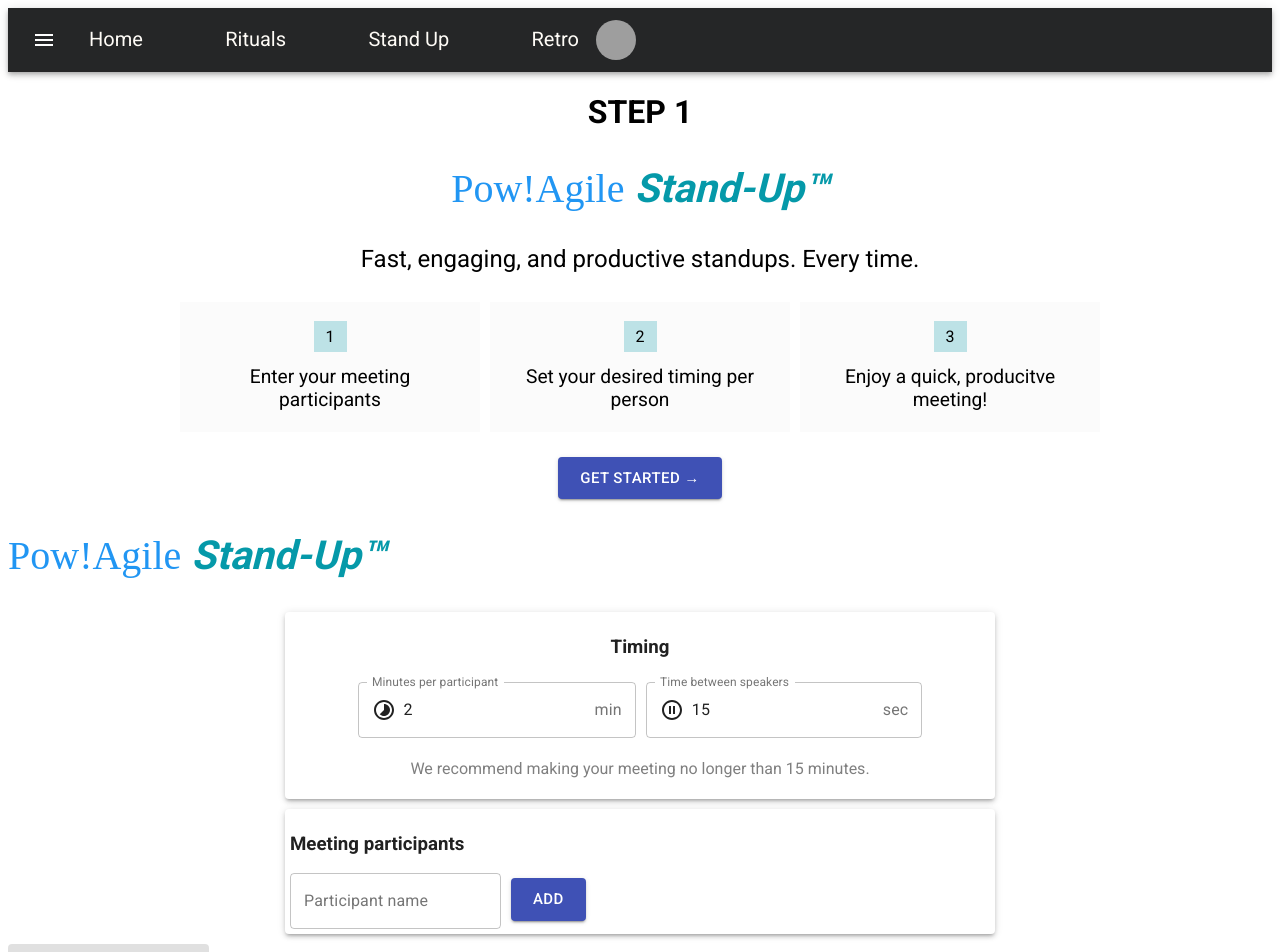
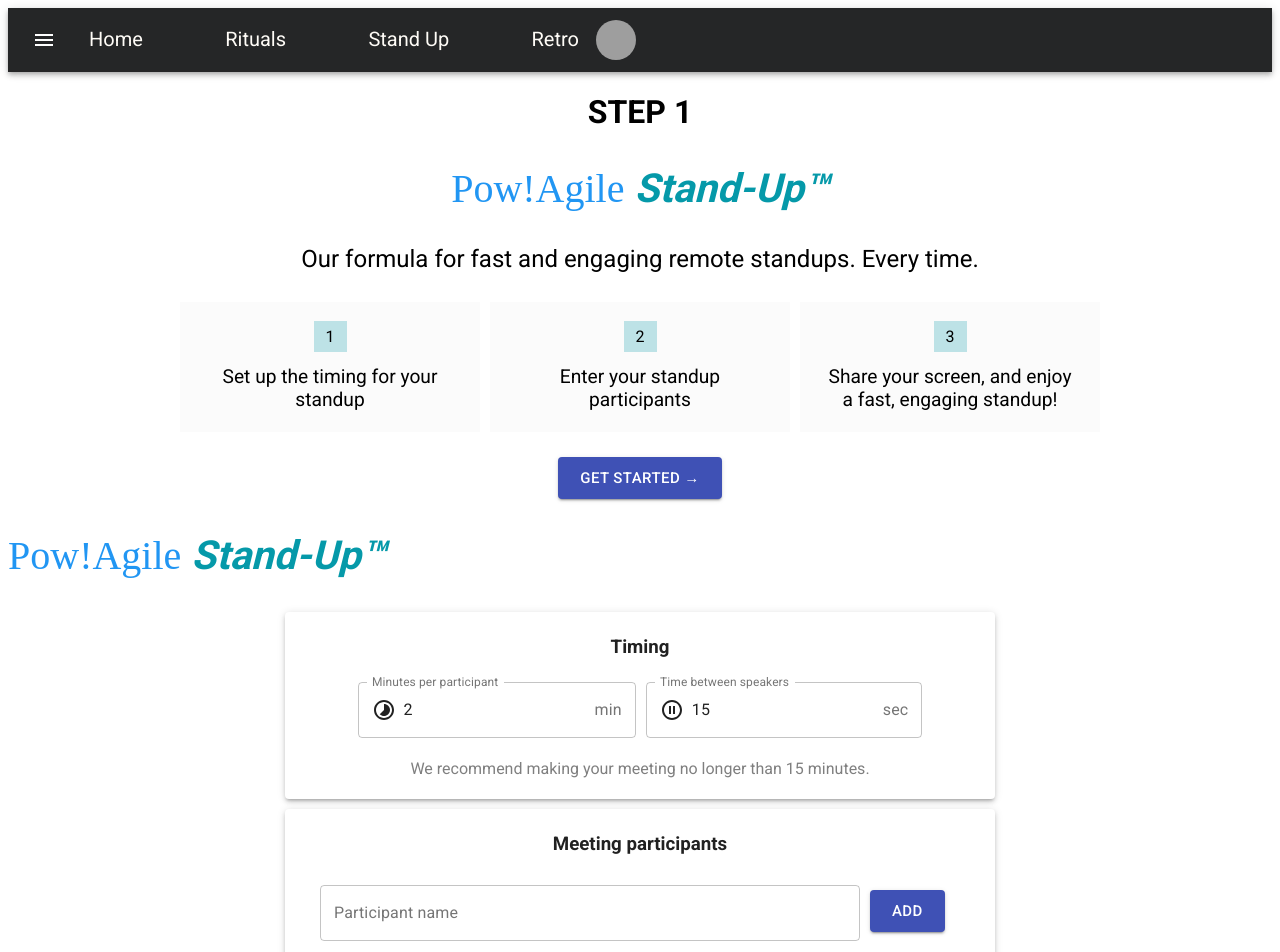
Before and after one commit to atTommy98/powagile_front_end, a React (Create React App) app: page /rituals/standup in a window 1280 px wide. Shown: the top 952 px of the page. Built offline with nearby package versions, Linux system fonts and the light colour scheme; grey boxes are pictures that could not be loaded; a web font is replaced by a local one.

Commit message:
fixed entry+exit animations

```diff
--- a/src/components/MeetingParticipants/ParticipantCard/ParticipantCard.css
+++ b/src/components/MeetingParticipants/ParticipantCard/ParticipantCard.css
@@ -1,8 +1,8 @@
 .participantCard {
-  padding: 20px !important;
-  margin: 5px;
+  padding: 13px !important;
+  margin: 12px;
   display: block;
-  width: 80%;
+  width: calc(100% - 60px);
 }
 
 .name {
--- a/src/components/MeetingParticipants/ParticipantCard/ParticipantCard.js
+++ b/src/components/MeetingParticipants/ParticipantCard/ParticipantCard.js
@@ -19,21 +19,28 @@ export default function ParticipantCard({
   DeleteFunc = null,
 }) {
   const [animationToggle, setAnimationToggle] = useState(true);
-  const timeoutDuration = 300;
+  const [duration, setDuration] = useState(200);
 
-  // FIXME: I wanna understand why the F this doesn't work?????
-  // function deleteWithTransition() {
-  //   setAnimationToggle(false);
-  //   setTimeout(() => DeleteFunc(index), timeoutDuration);
-  // }
+  function deleteWithTransition() {
+    // I don't understand exactly why my code here works
+    // You can thank React's weird .map rendering 👌
+    const origDur = duration;
+    setAnimationToggle(false);
+    setTimeout(() => DeleteFunc(index), duration);
+    setTimeout(() => {
+      setDuration(1);
+      setAnimationToggle(true);
+      setDuration(origDur);
+    }, duration + 0.01);
+  }
 
   return (
     <Grow
       key={index}
       in={animationToggle}
-      {...(animationToggle ? { timeout: timeoutDuration } : {})}
+      {...(animationToggle ? { timeout: duration } : {})}
     >
-      <Paper elevation={2} className="participantCard">
+      <Paper elevation={1} className="participantCard">
         <div>
           <p className="name">
             <PersonIcon />
@@ -42,10 +49,12 @@ export default function ParticipantCard({
           </p>
           <div className="buttons">
             <Button
+              size="small"
               variant="contained"
-              onClick={() => {
-                DeleteFunc(index);
-              }}
+              // onClick={() => {
+              //   DeleteFunc(index);
+              // }}
+              onClick={deleteWithTransition}
             >
               <DeleteForeverIcon /> Delete
             </Button>
--- a/src/pages/StandUpPage/01_Instructions/01_Instructions.js
+++ b/src/pages/StandUpPage/01_Instructions/01_Instructions.js
@@ -18,25 +18,27 @@ export default function InstructionsPage({
         <span className="productName">Stand-Up™</span>
       </h2>
       <p className="stepsTitleText">
-        Fast, engaging, and productive standups. Every time.
+        Our formula for fast and engaging remote standups. Every time.
       </p>
       <div className="stepsWrapper">
         <Grow in={true} {...(true ? { timeout: 1000 } : {})}>
           <div className="stepContainer">
             <span className="stepNumber">1</span>
-            <p className="stepText">Enter your meeting participants</p>
+            <p className="stepText">Set up the timing for your standup</p>
           </div>
         </Grow>
         <Grow in={true} {...(true ? { timeout: 1500 } : {})}>
           <div className="stepContainer">
             <span className="stepNumber">2</span>
-            <p className="stepText">Set your desired timing per person</p>
+            <p className="stepText">Enter your standup participants</p>
           </div>
         </Grow>
         <Grow in={true} {...(true ? { timeout: 2000 } : {})}>
           <div className="stepContainer">
             <span className="stepNumber">3</span>
-            <p className="stepText">Enjoy a quick, producitve meeting!</p>
+            <p className="stepText">
+              Share your screen, and enjoy a fast, engaging standup!
+            </p>
           </div>
         </Grow>
       </div>
--- a/src/pages/StandUpPage/StandUpPage.css
+++ b/src/pages/StandUpPage/StandUpPage.css
@@ -26,6 +26,11 @@
   color: #2196f3;
 }
 
+.buttonsWrapper {
+  text-align: center;
+  margin: 10px auto;
+}
+
 /*------------------------------*/
 /*Page 2 - Setup*/
 
--- a/src/pages/StandUpPage/StandUpPage.js
+++ b/src/pages/StandUpPage/StandUpPage.js
@@ -30,6 +30,8 @@ export default function StandUpPage() {
 
   const [meeting, setMeeting] = useState({
     meetingParticipants: [],
+    meetingStartTime: null,
+    meetingEndTime: null,
   });
 
   /*Steps*/
@@ -90,13 +92,6 @@ export default function StandUpPage() {
     setParticipantToAdd("");
     // Set new state
     setMeeting(newState);
-  }
-
-  function inputFieldParticipantChange(event) {
-    setMeeting({
-      ...meeting,
-      participantBeingEntered: event.target.value,
-    });
   }
 
   return (
@@ -175,14 +170,16 @@ export default function StandUpPage() {
             elevation={3}
             style={{ maxWidth: "700px", padding: "5px", margin: "10px auto" }}
           >
-            <h3>Meeting participants</h3>
+            <h3 style={{ textAlign: "center" }}>Meeting participants</h3>
 
+            <section style={{ margin: "30px" }}>
               <TextField
                 label="Participant name"
                 // helperText="Enter one participant at a time"
                 variant="outlined"
                 value={participantToAdd}
                 onChange={(e) => setParticipantToAdd(e.target.value)}
+                style={{ width: "calc(100% - 100px)" }}
               />
 
               <Button
@@ -204,6 +201,7 @@ export default function StandUpPage() {
                     />
                   ))
                 : null}
+            </section>
           </Paper>
         </form>
 
```
Also changed, not shown: 1 other file (tests, documents, lock files or other folders). Lines whose indentation alone changed are shown as unchanged.
